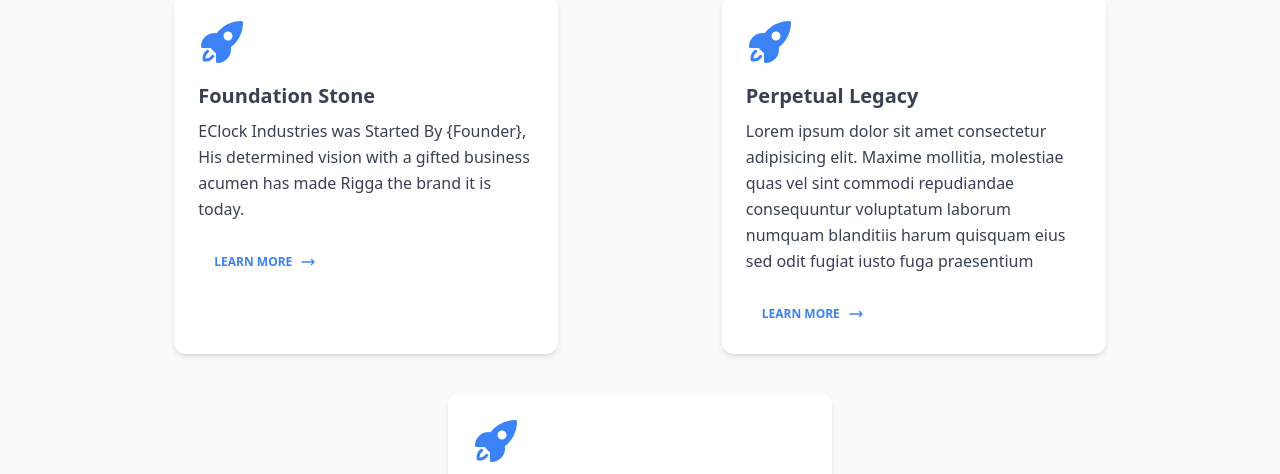
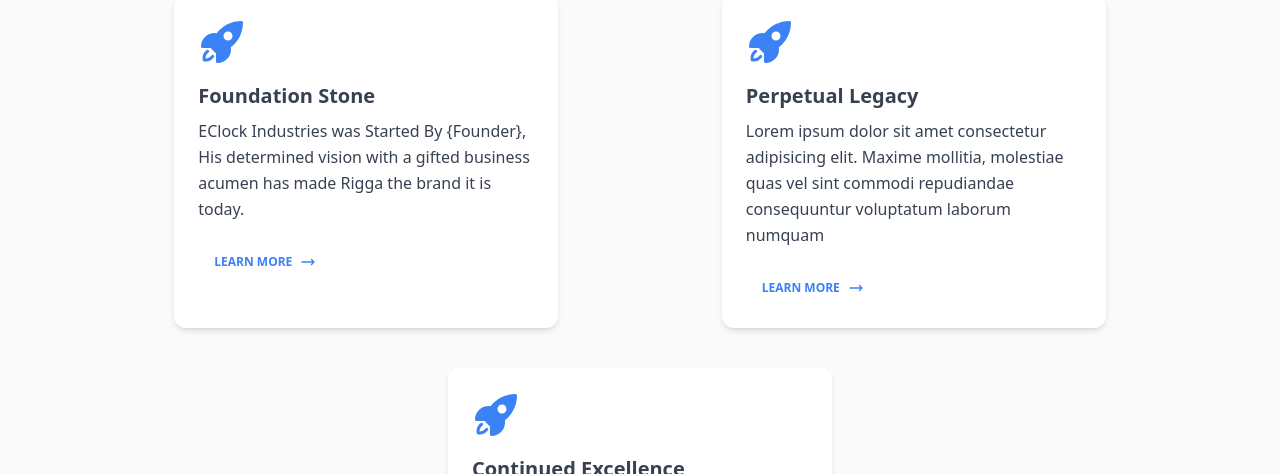
Before and after one commit to ad-arsh/eclock, a website: page pages/about.html in a window 1280 px wide. Shown: the part 720-1194 px from the top of the page. Drawn offline with nearby package versions, Linux system fonts and the light colour scheme.

Commit message:
Update about.html

```diff
--- a/pages/about.html
+++ b/pages/about.html
@@ -87,7 +87,7 @@
           <p class="block font-sans text-base antialiased font-light leading-relaxed text-inherit">
             Lorem ipsum dolor sit amet consectetur adipisicing elit. Maxime mollitia,
 molestiae quas vel sint commodi repudiandae consequuntur voluptatum laborum
-numquam blanditiis harum quisquam eius sed odit fugiat iusto fuga praesentium
+numquam
 
 
           </p>
```
